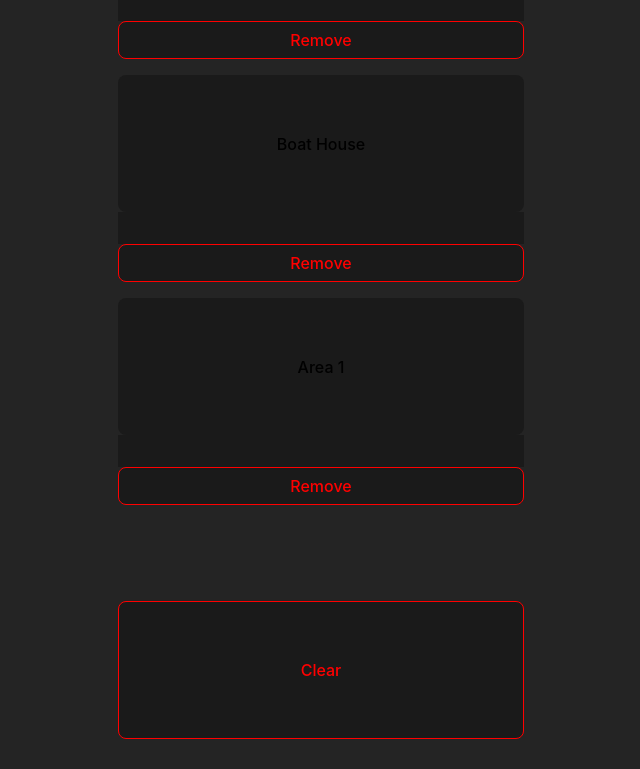
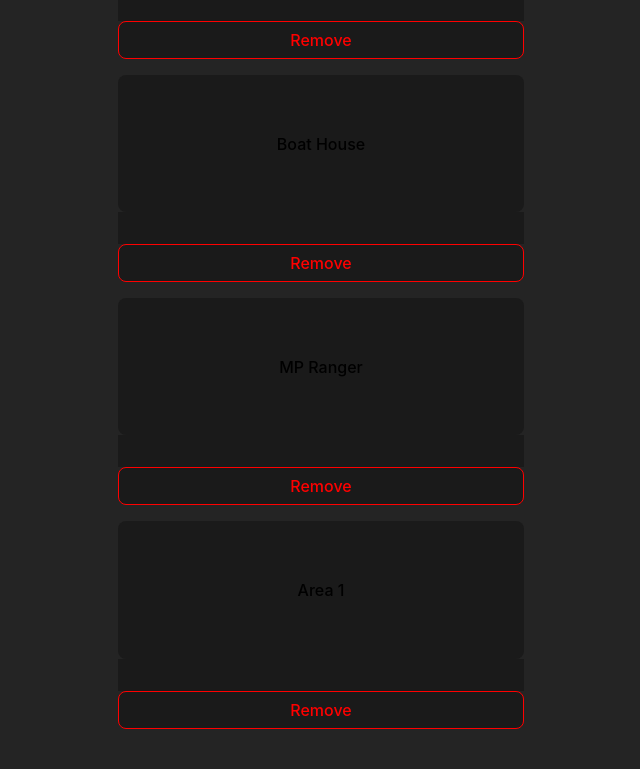
Before and after one commit to LeonGIA/logger, a React (Vite) app: page / in a window 1280 px wide. Shown: the part 1421-2190 px from the top of the page, without its empty margins (319-959 px from the left). Built offline with nearby package versions, Linux system fonts and the light colour scheme.

Commit message:
add: three locations, sunset stables, MP Ranger, and wetlands

```diff
--- a/src/App.tsx
+++ b/src/App.tsx
@@ -5,7 +5,7 @@ import './App.css'
 // Defines all the relevant locations in the Park
 // latitude and longitude correspond to a central point in the real-world areas
 // Radius (in meters) defines the area you must be within to be considered as "in" the area
-const LOCATIONS_LIST: Location[] = [
+var LOCATIONS_LIST_MAIN: Location[] = [
   {
     name: "Maintenance",
     latitude: 39.56728,
@@ -56,10 +56,26 @@ const LOCATIONS_LIST: Location[] = [
     times_visited: []
   },
   {
+    name: "MP Ranger",
+    latitude: 39.557987,
+    longitude: -75.720167,
+    radius: 50,
+    times_visited: []
+  },
+  {
     name: "Area 1",
     latitude: 39.559511,
     longitude: -75.714624,
     radius: 200,
+    times_visited: []
+  }
+]
+var LOCATIONS_LIST_OUTSIDE: Location[] = [
+  {
+    name: "Sunset Stables",
+    latitude: 39.570183,
+    longitude: -75.728848,
+    radius: 100,
     times_visited: []
   },
   {
@@ -112,6 +128,13 @@ const LOCATIONS_LIST: Location[] = [
     times_visited: []
   },
   {
+    name: "Wetlands",
+    latitude: 39.570218,
+    longitude: -75.733690,
+    radius: 200,
+    times_visited: []
+  },
+  {
     name: "Sunset Lake",
     latitude: 39.630806,
     longitude: -75.727045,
@@ -124,7 +147,7 @@ const LOCATIONS_LIST: Location[] = [
 function App() {
   const [locations, setLocations] = useState<Location[]>(() => {
     const savedLocations = localStorage.getItem("locationsLog");
-    return savedLocations ? JSON.parse(savedLocations) : LOCATIONS_LIST;
+    return savedLocations ? JSON.parse(savedLocations) : LOCATIONS_LIST_MAIN.concat(LOCATIONS_LIST_OUTSIDE);
   });
 
   const [showMain, setShowMain] = useState<boolean>(true);
@@ -168,6 +191,7 @@ function App() {
 
   // Removes the most recent time visited at a location. Click multiple times to clear all times.
   function removeTime(loc: Location) {
+    console.log(locations);
 
     const userConfirmed = window.confirm("Are you sure?")
 
@@ -220,7 +244,7 @@ function App() {
     longitude: number;
   }) => {
     // Check if the user is within the radius of ANY target area
-    const enteredArea = LOCATIONS_LIST.find((targetArea: Location) => {
+    const enteredArea = LOCATIONS_LIST_MAIN.concat(LOCATIONS_LIST_OUTSIDE).find((targetArea: Location) => {
         const areaLocation = {
           latitude: targetArea.latitude,
           longitude: targetArea.longitude
@@ -282,7 +306,7 @@ function App() {
       <h1>Location Logger</h1>
       <div className="locations">
         <li className="locations_list" id="main-side" hidden={showMain ? false : true}>
-          {locations.slice(0, 8).map(
+          {locations.slice(0, 9).map(
             (loc: Location): JSX.Element => (
               <ul key={loc.name}>
                 <button onClick={() => updateTimesVisited(loc)}>
@@ -301,7 +325,7 @@ function App() {
           )}
         </li>
         <li className="locations_list" id="outside" hidden={showMain ? true : false}>
-          {locations.slice(8).map(
+          {locations.slice(9).map(
             (loc: Location): JSX.Element => (
               <ul key={loc.name}>
                 <button className="out" onClick={() => updateTimesVisited(loc)}>
```
